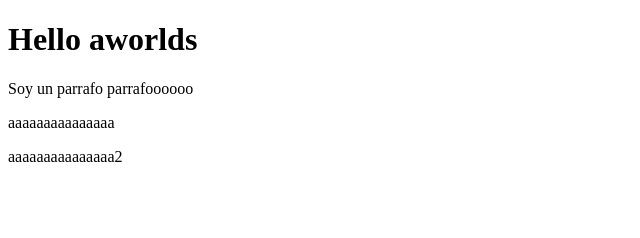
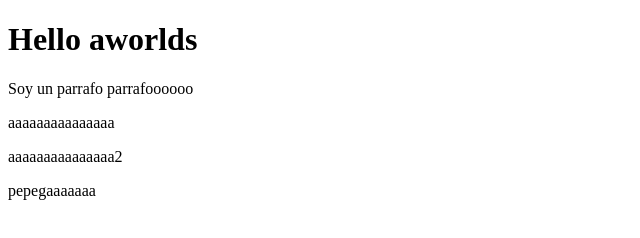
Before and after one commit to JSebastian123/LenguajeDeMarcas, a plain HTML site: page index.html in a window 1280 px wide. Shown: the whole page, without its empty margins (0-640 px from the left). Drawn offline with Linux system fonts and the light colour scheme.

Commit message:
mi primer fichero

```diff
--- a/index.html
+++ b/index.html
@@ -10,6 +10,7 @@
     <p>Soy un parrafo parrafoooooo</p>
     <p>aaaaaaaaaaaaaaa</p>
     <p>aaaaaaaaaaaaaaa2</p>
+    <p>pepegaaaaaaa</p>
 </body>
 
 </html>
```
